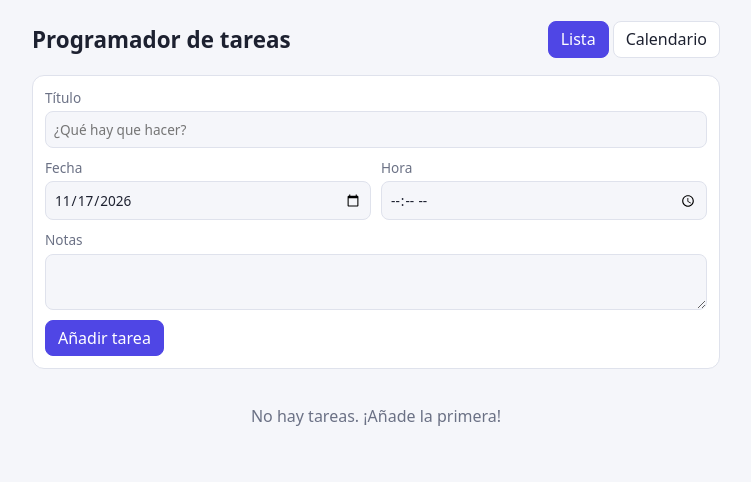
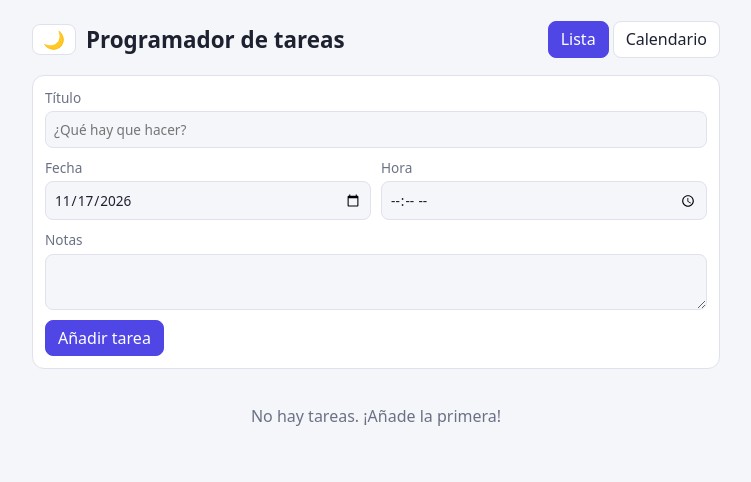
Before and after one commit to fabrisgoat/app_tareas, a plain HTML site: page index.html in a window 1280 px wide. Shown: the whole page, without its empty margins (264-1015 px from the left). Drawn offline with Linux system fonts and the light colour scheme.

Commit message:
new funtions

```diff
--- a/app.js
+++ b/app.js
@@ -142,6 +142,27 @@
   $('list-view').addEventListener('click', onTaskClick);
   $('day-tasks').addEventListener('click', onTaskClick);
 
+  // Tema claro/oscuro
+  const THEME_KEY = 'tareas-tema';
+  const mq = window.matchMedia('(prefers-color-scheme: dark)');
+  function currentTheme() {
+    return document.documentElement.dataset.theme || (mq.matches ? 'dark' : 'light');
+  }
+  function paintToggle() {
+    $('theme-toggle').textContent = currentTheme() === 'dark' ? '☀️' : '🌙';
+  }
+  try {
+    const saved = localStorage.getItem(THEME_KEY);
+    if (saved === 'light' || saved === 'dark') document.documentElement.dataset.theme = saved;
+  } catch {}
+  $('theme-toggle').addEventListener('click', () => {
+    const next = currentTheme() === 'dark' ? 'light' : 'dark';
+    document.documentElement.dataset.theme = next;
+    try { localStorage.setItem(THEME_KEY, next); } catch {}
+    paintToggle();
+  });
+  paintToggle();
+
   setInterval(() => { if (view === 'list') renderList(); }, 60000); // actualiza "vencidas"
 
   resetForm();
--- a/index.html
+++ b/index.html
@@ -9,7 +9,10 @@
 <body>
   <main class="app">
     <header>
-      <h1>Programador de tareas</h1>
+      <div class="brand">
+        <button id="theme-toggle" type="button" aria-label="Cambiar tema" title="Cambiar tema claro/oscuro"></button>
+        <h1>Programador de tareas</h1>
+      </div>
       <div class="tabs" role="tablist">
         <button class="tab active" data-view="list" role="tab">Lista</button>
         <button class="tab" data-view="calendar" role="tab">Calendario</button>
--- a/styles.css
+++ b/styles.css
@@ -3,11 +3,17 @@
   --border: #dfe2ec; --accent: #4f46e5; --danger: #dc2626; --ok: #16a34a;
 }
 @media (prefers-color-scheme: dark) {
-  :root {
+  :root:not([data-theme="light"]) {
     --bg: #14161f; --card: #1e2130; --text: #e8eaf2; --muted: #9aa0b8;
     --border: #2f3347; --accent: #818cf8; --danger: #f87171; --ok: #4ade80;
   }
 }
+:root[data-theme="dark"] {
+  --bg: #14161f; --card: #1e2130; --text: #e8eaf2; --muted: #9aa0b8;
+  --border: #2f3347; --accent: #818cf8; --danger: #f87171; --ok: #4ade80;
+}
+.brand { display: flex; align-items: center; gap: 10px; }
+#theme-toggle { font-size: 1.1rem; line-height: 1; padding: 6px 10px; }
 * { box-sizing: border-box; }
 body { margin: 0; background: var(--bg); color: var(--text); font: 16px/1.4 system-ui, sans-serif; }
 .app { max-width: 720px; margin: 0 auto; padding: 16px; }
```
